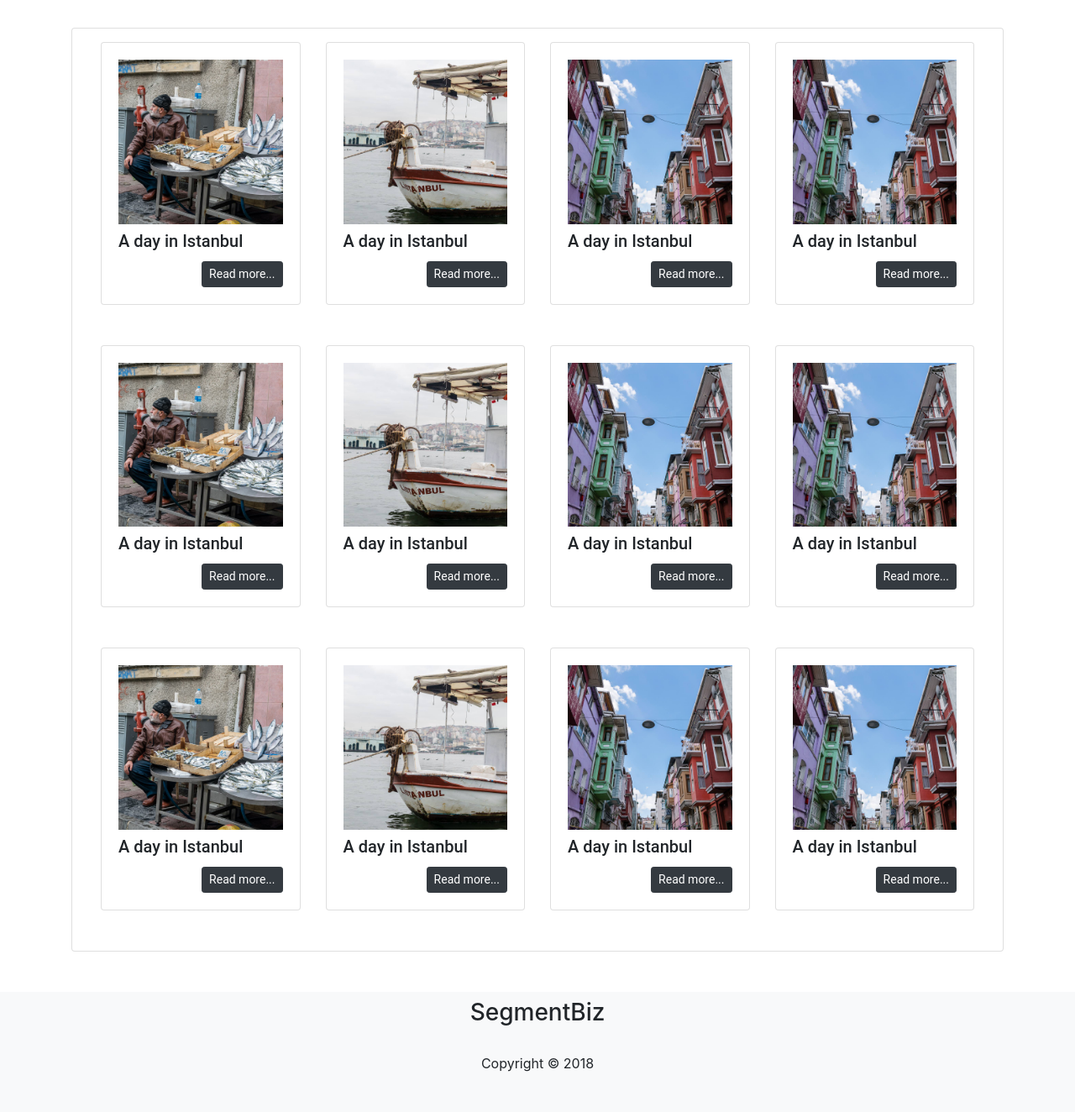
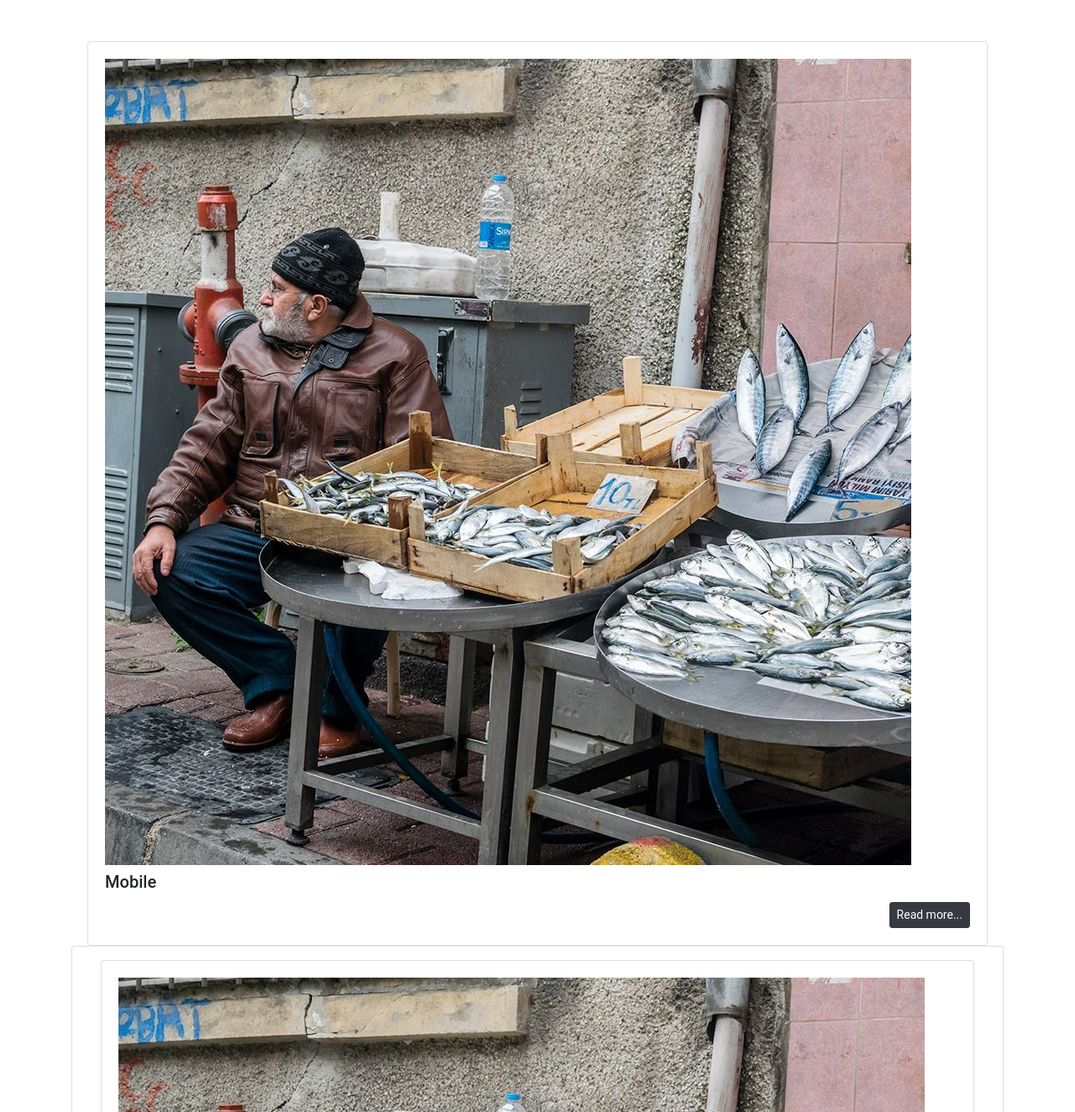
Before and after one commit to fahad0001/final_project, a Django app: page /home in a window 1280 px wide. Shown: the part 56-1380 px from the top of the page at 84% size. Before the commit the page ends 1332 px from the top, so only its background shows below. Run offline with Django 3.2, Linux system fonts and the light colour scheme; data comes from the database, SQL or seed files in the repository; both versions use the stored data as it was after the commit; parts of the project's set-up code (start-up, migrations or seed data) failed here and were passed over; some libraries are stand-ins or nearby versions.

Commit message:
new templates

```diff
--- a/fyp_ver_1/views.py
+++ b/fyp_ver_1/views.py
@@ -1,6 +1,7 @@
 from django.shortcuts import render, redirect
 from django.contrib.auth import login
 from .forms import SignUpForm
+from products.models import Product
 
 
 # Create your views here.
@@ -11,7 +12,8 @@ def index(request):
 
 
 def home(request):
-    return render(request, 'Index/home.html')
+    main_products = Product.objects.all()
+    return render(request, 'Index/home.html', {'main_products': main_products})
 
 
 def signup(request):
--- a/products/urls.py
+++ b/products/urls.py
@@ -4,6 +4,7 @@ from . import views
 urlpatterns = [
     path('<int:product_id>/product', views.product, name='products_details'),
     path('add_products/', views.pro, name='add_products'),
-    path('', views.index_products, name='index_products')
+    path('', views.index_products, name='index_products'),
+    path('<int:product_id>/detail_product', views.detail_product, name='detail_product')
 
 ]
--- /dev/null
+++ b/requirement.txt
@@ -0,0 +1,6 @@
+adium-theme-ubuntu==0.3.4
+Django==1.11.5
+gyp==0.1
+pytz==2018.4
+unity-lens-photos==1.0
+virtualenv==16.0.0
--- a/stores/urls.py
+++ b/stores/urls.py
@@ -6,5 +6,5 @@ urlpatterns = [
     path('stores_list', views.stores_list, name='stores_list'),
     path('<int:store_id>/store_details/', views.store_details, name='store_details'),
     path('index_stores', views.index_stores, name='index_products'),
-    path('details_store',views.details_store, name='details_store')
+    path('<int:store_id>/details_store', views.details_store, name='details_store')
 ]
--- a/templates/Index/home.html
+++ b/templates/Index/home.html
@@ -58,117 +58,27 @@
 <div class="col-lg-12 d-lg-block">
 
   </div>
+   {% for p in main_products %}
+  {% with mod_result=forloop.counter0|divisibleby:4 %}
+    {% if mod_result == 0 %}
        <div class="body card  col-lg-12 d-lg-block mb-5">
-
+    {% endif %}
       <div class="card-deck ml-1 mr-1 mt-3">
         <div class="card cardset ">
           <div class="card-body">
             <img src="../../static/images/cards/istanbul-balat.jpg" class="img-fluid" alt=""/>
-      <h5 class="card-title mt-2">A day in Istanbul	</h5>
-      <a href="#" class="btn btn-dark btn-sm float-right">Read more...</a>
-    </div>
-    </div>
-
-    <div class="card cardset ">
-      <div class="card-body">
-      <img src="../../static/images/cards/istanbul-boat-in-sea.jpg" class="img-fluid" alt=""/>
-      <h5 class="card-title mt-2">A day in Istanbul	</h5>
-       <a href="#" class="btn btn-dark btn-sm float-right">Read more...</a>
-    </div>
-    </div>
-
-    <div class="card cardset ">
-      <div class="card-body">
-      <img src="../../static/images/cards/istanbul-fish-market.jpg" class="img-fluid" alt=""/>
-      <h5 class="card-title mt-2">A day in Istanbul	</h5>
-        <a href="#" class="btn btn-dark btn-sm float-right">Read more...</a>
-    </div>
-    </div>
-
-        <div class="card cardset ">
-      <div class="card-body">
-      <img src="../../static/images/cards/istanbul-fish-market.jpg" class="img-fluid" alt=""/>
-      <h5 class="card-title mt-2">A day in Istanbul	</h5>
-        <a href="#" class="btn btn-dark btn-sm float-right">Read more...</a>
-    </div>
-    </div>
-
-  </div>
-
-  <!--cards of row2-->
-  <div class="card-deck mt-5 ml-1 mr-1">
-  <div class="card cardset ">
-    <div class="card-body">
-    <img src="../../static/images/cards/istanbul-balat.jpg" class="img-fluid" alt=""/>
-    <h5 class="card-title mt-2">A day in Istanbul	</h5>
-    <a href="#" class="btn btn-dark btn-sm float-right">Read more...</a>
-  </div>
-  </div>
-
-  <div class="card cardset ">
-    <div class="card-body">
-    <img src="../../static/images/cards/istanbul-boat-in-sea.jpg" class="img-fluid" alt=""/>
-    <h5 class="card-title mt-2">A day in Istanbul	</h5>
-     <a href="#" class="btn btn-dark btn-sm float-right">Read more...</a>
-  </div>
-  </div>
-
-
-  <div class="card cardset ">
-    <div class="card-body">
-    <img src="../../static/images/cards/istanbul-fish-market.jpg" class="img-fluid" alt=""/>
-    <h5 class="card-title mt-2">A day in Istanbul	</h5>
-      <a href="#" class="btn btn-dark btn-sm float-right">Read more...</a>
-  </div>
-  </div>
-
-      <div class="card cardset ">
-      <div class="card-body">
-      <img src="../../static/images/cards/istanbul-fish-market.jpg" class="img-fluid" alt=""/>
-      <h5 class="card-title mt-2">A day in Istanbul	</h5>
+            <h5 class="card-title mt-2">{{ p.name  }}	</h5>
             <a href="#" class="btn btn-dark btn-sm float-right">Read more...</a>
           </div>
         </div>
       </div>
-
-
-
-  <!--cards of row3-->
-  <div class="card-deck mt-5 ml-1 mr-1 mb-5">
-  <div class="card cardset ">
-    <div class="card-body">
-    <img src="../../static/images/cards/istanbul-balat.jpg" class="img-fluid" alt=""/>
-    <h5 class="card-title mt-2">A day in Istanbul	</h5>
-    <a href="#" class="btn btn-dark btn-sm float-right">Read more...</a>
+    {% if mod_result == 0 %}
       </div>
+    {% endif %}
+  {% endwith %}
+{% endfor %}
 </div>
 
-  <div class="card cardset ">
-    <div class="card-body">
-    <img src="../../static/images/cards/istanbul-boat-in-sea.jpg" class="img-fluid" alt=""/>
-    <h5 class="card-title mt-2">A day in Istanbul	</h5>
-     <a href="#" class="btn btn-dark btn-sm float-right">Read more...</a>
-  </div>
-  </div>
-
-  <div class="card cardset e">
-    <div class="card-body">
-    <img src="../../static/images/cards/istanbul-fish-market.jpg" class="img-fluid" alt=""/>
-    <h5 class="card-title mt-2">A day in Istanbul	</h5>
-      <a href="#" class="btn btn-dark btn-sm float-right">Read more...</a>
-  </div>
-  </div>
-
-      <div class="card cardset ">
-      <div class="card-body">
-      <img src="../../static/images/cards/istanbul-fish-market.jpg" class="img-fluid" alt=""/>
-      <h5 class="card-title mt-2">A day in Istanbul	</h5>
-        <a href="#" class="btn btn-dark btn-sm float-right">Read more...</a>
-    </div>
-    </div>
-  </div>
-   </div>
-  </div>
     {% endblock %}
     <!-- MAIN FOOTER -->
     <footer id="main-footer" class="bg-light">
--- a/templates/Index/product.html
+++ b/templates/Index/product.html
@@ -1,12 +1,13 @@
 {% extends 'Index/home.html' %}
 {% block content %}
     <div class="container cont">
+
 <div class="card text-center">
   <div class="card-header">
     Featured
   </div>
   <div class="card-body">
-    <h5 class="card-title">Special title treatment</h5>
+    <h5 class="card-title">{{ product_detail.name }}</h5>
     <p class="card-text">With supporting text below as a natural lead-in to additional content.</p>
     <a href="#" class="btn btn-primary">Go somewhere</a>
   </div>
--- a/templates/Index/product_list.html
+++ b/templates/Index/product_list.html
@@ -1,6 +1,10 @@
 {% extends 'Index/home.html' %}
 {% block content %}
     <div class="container cont">
-    <h1>Hello</h1>
+    {% for product in products  %}
+        <ul>
+        <li><a href="{% url 'detail_product' product.id %}"> {{ product.name  }}</a></li>
+        </ul>
+    {% endfor %}
     </div>
 {% endblock %}
--- a/templates/Index/store_list.html
+++ b/templates/Index/store_list.html
@@ -4,7 +4,7 @@
     <h1>Hello</h1>
      <ul>
         {% for s in list_stores %}
-            <li>  <a href="{% url 'details_store' %}"> Store {{ s.id }}: {{ s.name }}</a></li>
+            <li>  <a href="{% url 'details_store' s.id %}"> Store {{ s.id }}: {{ s.name }}</a></li>
         {% endfor %}
     </ul>
     </div>
--- a/templates/default/index.html
+++ b/templates/default/index.html
@@ -12,8 +12,5 @@
      <a href="/stores/stores_list">
     <button>Stores list</button>
     </a>
-    <a href="/home/register">
-    <button>Sign up</button>
-    </a>
 {% endblock %}
 </html>
```
Also changed, not shown: products/views.py (+9 -1 lines), stores/views.py (+5 -2 lines), templates/Index/store.html (+14 -5 lines), db.sqlite3. Lines whose indentation alone changed are shown as unchanged.
